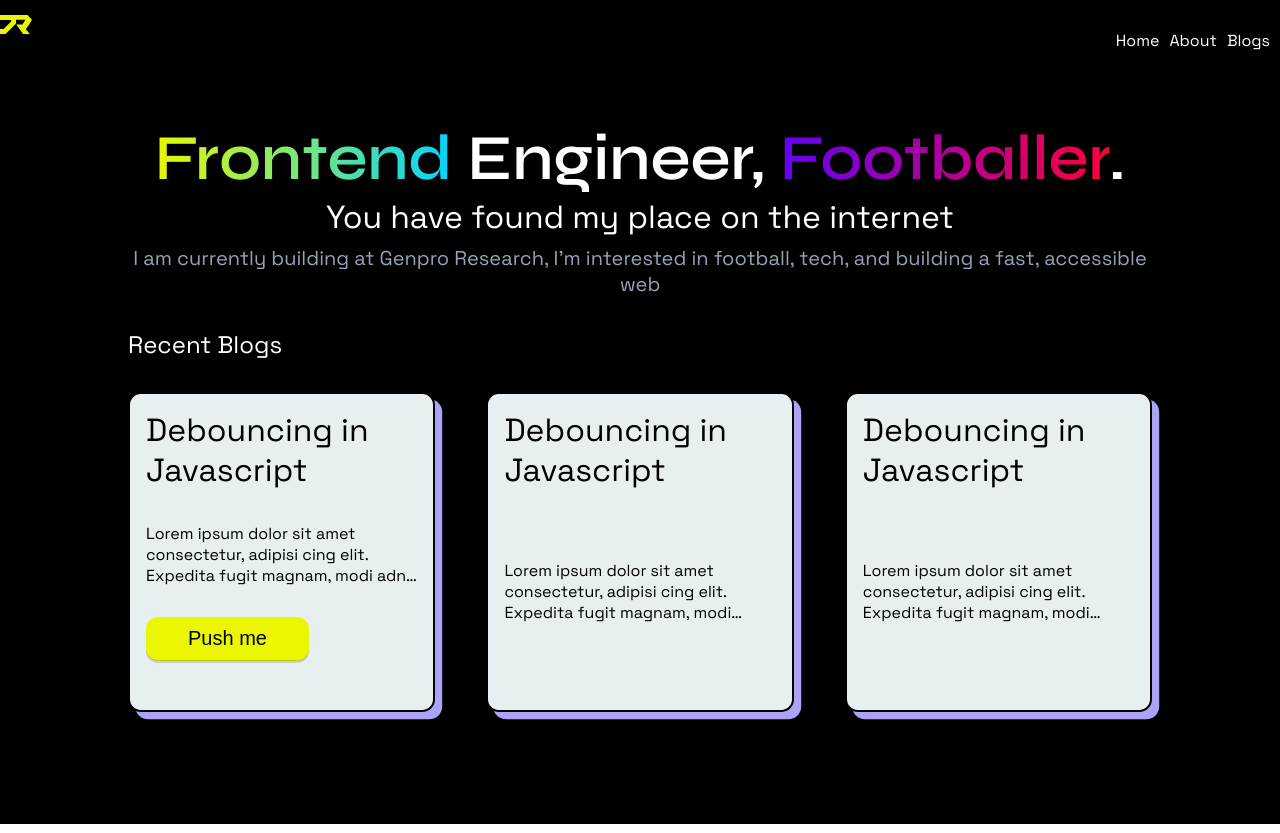
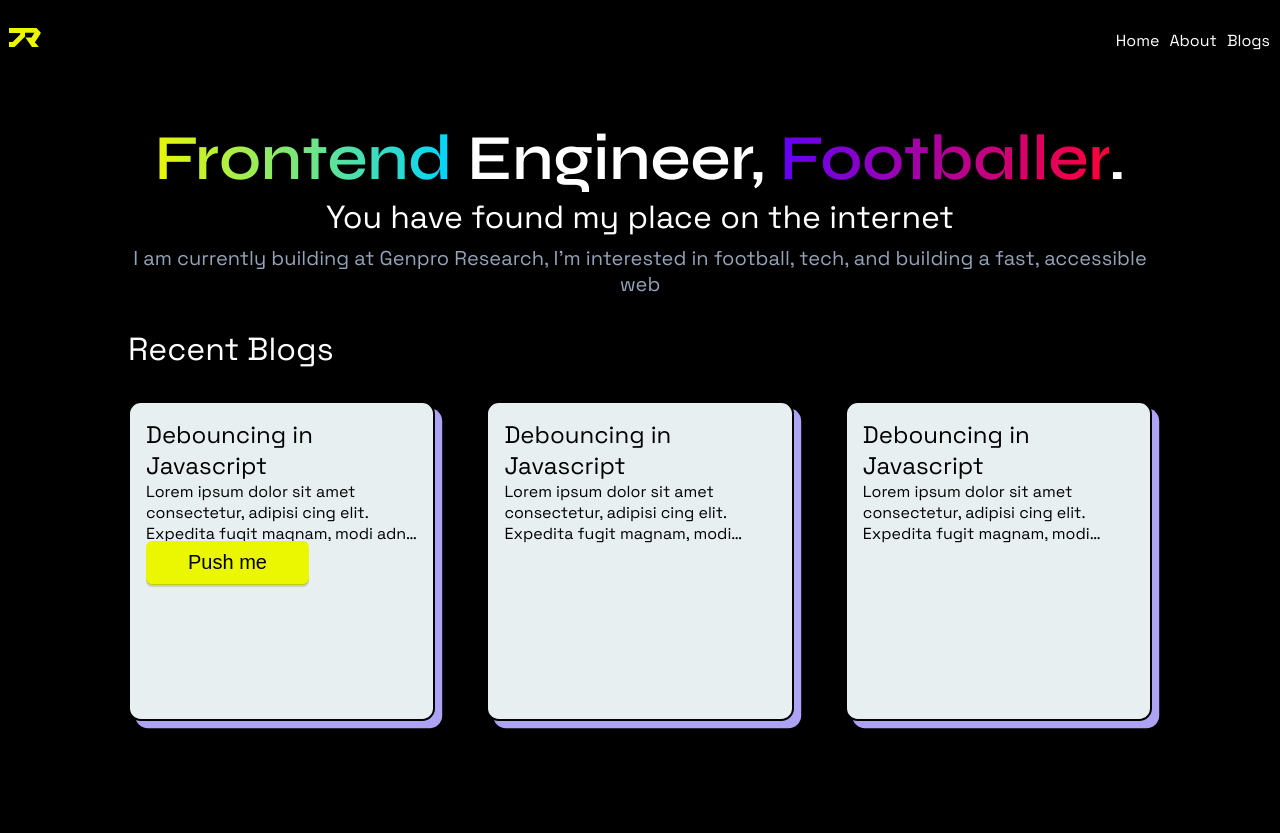
Before and after one commit to joelshejar/next-neo, a Next.js app: page / in a window 1280 px wide. Built offline with nearby package versions, Linux system fonts and the light colour scheme.

Commit message:
Added button component

```diff
--- a/app/page.module.css
+++ b/app/page.module.css
@@ -13,6 +13,9 @@
 .logo {
   width: 50px;
   height: 50px;
+  display: flex;
+  align-items: center;
+  justify-content: center;
   /* Add your logo image here */
 }
 
@@ -76,22 +79,25 @@
 .blog {
   color: white;
   margin-top: 2rem;
+}
 
+.blog>h2 {
+  font-size: 2rem;
 }
 
 .blogCardSection {
   display: flex;
   justify-content: space-between;
   flex-wrap: wrap;
+  width: 100%;
   margin: 2rem 0;
 }
 
 .blogCard {
   --shadowColor: 247 80% 80%;
-  display: flex;
-  flex-wrap: wrap;
+
   background: rgb(231, 239, 241);
-  max-width: 50rem;
+  min-width: 15rem;
   width: 30%;
   height: 20rem;
   box-shadow: 0.45rem 0.45rem 0 hsl(var(--shadowColor) / 1);
@@ -104,7 +110,7 @@
 }
 
 .blogCard>h4 {
-  font-size: 2rem;
+  font-size: 1.5rem;
 }
 
 .blogCard>p {
@@ -132,7 +138,7 @@
   left: 0;
   width: 100%;
   height: 100%;
-  border-radius: 12px;
+  border-radius: 6px;
   background: rgba(59, 55, 50, 0.169);
   will-change: transform;
   transform: translateY(2px);
@@ -146,7 +152,7 @@
   left: 0;
   width: 100%;
   height: 100%;
-  border-radius: 12px;
+  border-radius: 6px;
   background: #c1ca0a
     /* linear-gradient(to left,
       hsl(340deg 100% 16%) 0%,
@@ -159,7 +165,7 @@
   display: block;
   position: relative;
   padding: 10px 42px;
-  border-radius: 12px;
+  border-radius: 6px;
   font-size: 1.25rem;
   color: black;
   background: #EAF700;
```
